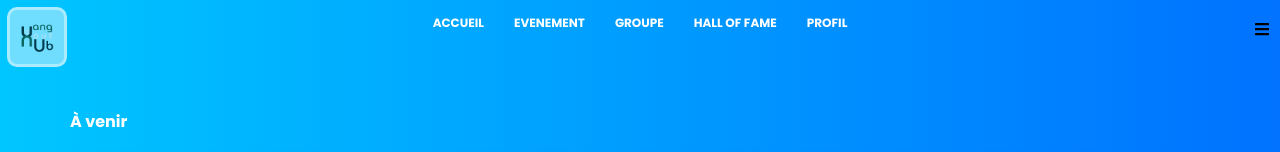
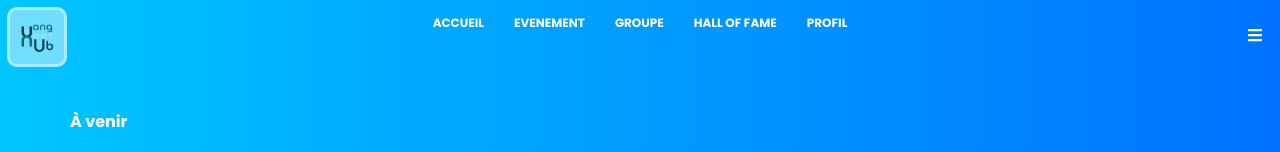
Before and after one commit to RomeoVandoolaeghe/Projet_Fin_Annee_2024, a React (Vite) app in the folder vite/: page /Accueil in a window 1280 px wide. Shown: the top 152 px of the page. Built offline with nearby package versions, Linux system fonts and the light colour scheme; no server answers.

Commit message:
chore: Update sidebar toggle button styling and positioning

```diff
--- a/vite/src/components/Sidebar/Sidebar.css
+++ b/vite/src/components/Sidebar/Sidebar.css
@@ -18,17 +18,25 @@
 
 /* Sidebar toggle button */
 .sidebar-toggle {
+  display: flex;
+  justify-content: center;
+  align-items: center;
   position: absolute;
+  width: 50px;
+  height: 50px;
   top: 10px;
-  left: -36px; /* Positionner le bouton à gauche de la sidebar */
-  color: black;
+  left: -50px; /* Positionner le bouton à gauche de la sidebar */
+  color: white;
   padding: 10px;
-  /* border-radius: 5px 0 0 5px; Ajuster les coins pour correspondre au nouveau positionnement */
+  border-radius: 5px 0 0 5px;
   cursor: pointer;
 }
 
+
+
+
 .sidebar-toggle:hover {
-  background: rgba(255, 255, 255, 0.8);
+  background: rgba(0, 229, 255, 0.308);
 }
 
 /* Sidebar navigation */
```
